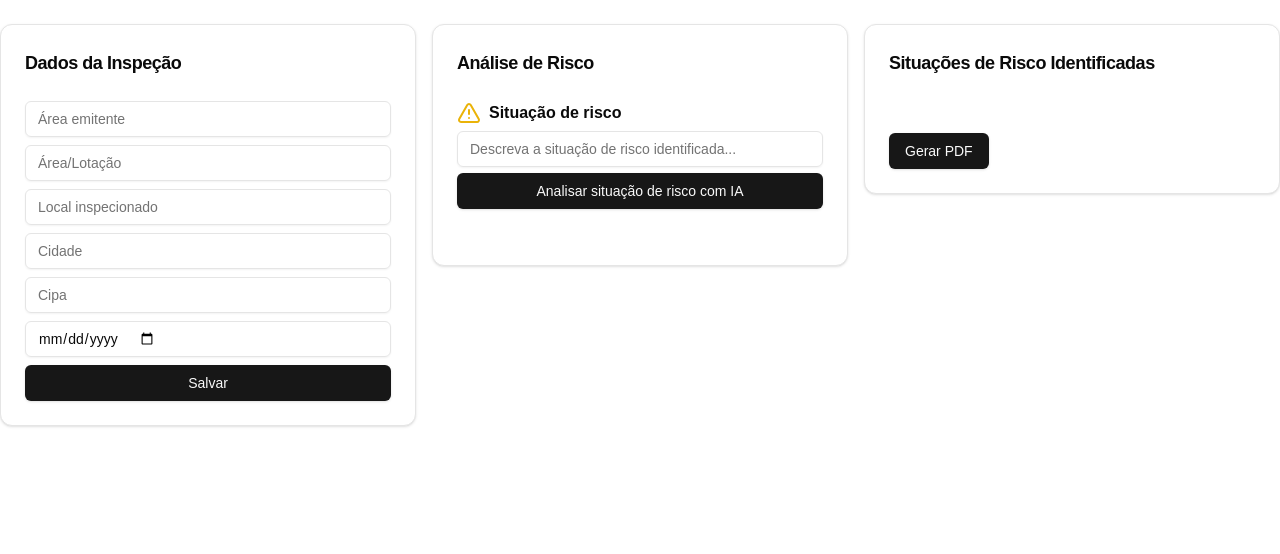
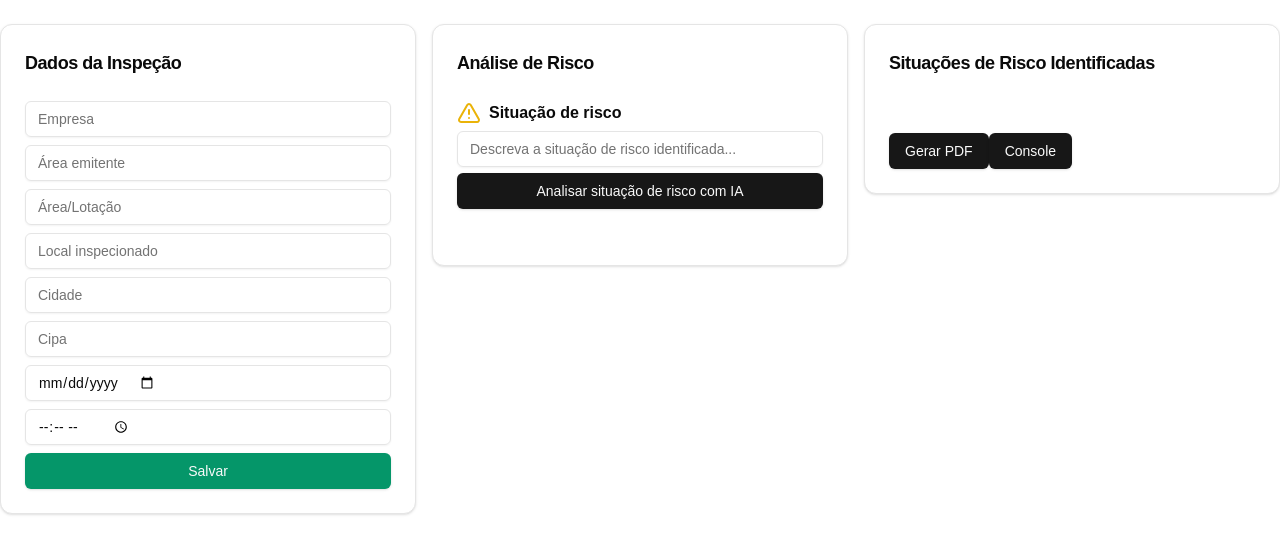
Before and after one commit to ricardoabicalhob/segurancanotrabalho, a Next.js app: page / in a window 1280 px wide. Shown: the top 554 px of the page. Built offline with nearby package versions, Linux system fonts and the light colour scheme.

Commit message:
update formulario informações

```diff
--- a/src/app/CardListRisk/_components/card-list-risk.tsx
+++ b/src/app/CardListRisk/_components/card-list-risk.tsx
@@ -9,12 +9,14 @@ import { Button } from "@/components/ui/button";
 import generatePdf from '@/lib/pdf-generate'
 import { ChevronDown } from "lucide-react";
 import Image from "next/image";
+import { inspectionInformations } from "@/lib/pdf-generate";
 
 export interface CardListRiskProps {
     listRisks :Array<RiskProps>
+    inspectionInformations :inspectionInformations
 }
 
-export default function CardListRisk({ listRisks } :CardListRiskProps){
+export default function CardListRisk({ listRisks , inspectionInformations} :CardListRiskProps){
 
     return(
         <Card className="mx-auto max-w-md">
@@ -23,7 +25,7 @@ export default function CardListRisk({ listRisks } :CardListRiskProps){
             </CardHeader>
             <Accordion type="single" collapsible className="w-full px-6 py-4">
                 {
-                    listRisks !== undefined
+                    listRisks
                     ?
                     listRisks.map((item, index)=>(
                         <AccordionItem key={index} value={index.toString()} className="my-6">
@@ -36,7 +38,8 @@ export default function CardListRisk({ listRisks } :CardListRiskProps){
                                 <div className="flex gap-2 justify-center">
                                 {
                                     item.images.map((image, index) => (
-                                        <Image key={index} alt="" className="w-[150px] h-[80px] mt-1 mb-1" src={image} />
+                                        // <image key={index} className="w-[150px] h-[80px] mt-1 mb-1" src={image}/>
+                                        <Image key={index} alt="" className="w-[150px] h-[90px] mt-1 mb-1" src={image} width={150} height={90}/>
                                     ))
                                 }
                                 </div>
@@ -62,7 +65,8 @@ export default function CardListRisk({ listRisks } :CardListRiskProps){
                 }
             </Accordion>
             <CardFooter>
-                <Button onClick={()=>generatePdf(listRisks)}>Gerar PDF</Button>
+                <Button onClick={()=> generatePdf(listRisks, inspectionInformations)} >Gerar PDF</Button>
+                <Button onClick={()=>console.log(inspectionInformations)}>Console</Button>
             </CardFooter>
         </Card>
     )
--- a/src/app/InspectionInformationForm/_components/inspection-information-form.tsx
+++ b/src/app/InspectionInformationForm/_components/inspection-information-form.tsx
@@ -6,9 +6,11 @@ import { Card, CardContent, CardHeader, CardTitle } from "@/components/ui/card";
 import { Input } from "@/components/ui/input";
 import { useForm } from 'react-hook-form';
 import { Button } from '@/components/ui/button';
+import { inspectionInformations } from '@/lib/pdf-generate';
+import { useState } from 'react';
 
-const formInspectionInformationSchema = z.object({
-    areaEmitente: z.string().min(2, {
+export const formInspectionInformationSchema = z.object({
+    empresa: z.string().min(2, {
         message: ''
     }),
     areaLotacao: z.string().min(2, {
@@ -17,24 +19,39 @@ const formInspectionInformationSchema = z.object({
     localInspecionado: z.string().min(2, {
         message: ''
     }),
+    areaEmitente: z.string().min(2, {
+        message: ''
+    }),
     cidade: z.string().min(2, {
         message: ''
     }),
     cipa: z.string().min(2, {
         message: ''
     }),
-    data: z.coerce.date()
+    data: z.coerce.date(),
+    hora: z.string()
 })
 
-export default function InspectionInformationForm() {
+interface InspectionInformationFormProps {
+    onAddInspectionInformations :(inspectionInformations :inspectionInformations)=> void
+}
+
+export default function InspectionInformationForm({ onAddInspectionInformations } :InspectionInformationFormProps) {
+
+    const [ isSaved, setIsSaved ] = useState(false)
 
     const { register, handleSubmit } = useForm({
         resolver: zodResolver(formInspectionInformationSchema)
     })
 
-    function handleInspectionInformation(data :object) {//@ts-expect-error não é considerado erro
-        console.log(data) //@ts-expect-error não é considerado erro
-    }//@ts-expect-error não é considerado erro
+    function handleSaveInspectionInformation(data :object) {
+        if(data) {
+            onAddInspectionInformations(data as inspectionInformations)
+            setIsSaved(!isSaved)
+        }else{
+            console.log('Algo deu errado! Por favor tente novamente.')
+        }
+    }
 
     return(
 
@@ -43,78 +60,30 @@ export default function InspectionInformationForm() {
                 <CardTitle className='text-lg'>Dados da Inspeção</CardTitle>
             </CardHeader>
             <CardContent>
-                <form onSubmit={handleSubmit(handleInspectionInformation)} className='grid gap-2'>
-                    <Input placeholder='Área emitente' {...register('areaEmitente')} />
-                    <Input placeholder='Área/Lotação' {...register('areaLotacao')} />
-                    <Input placeholder='Local inspecionado' {...register('localInspecionado')} />
-                    <Input placeholder='Cidade' {...register('cidade')} />
-                    <Input placeholder='Cipa' {...register('cipa')} />
-                    <Input type='date' {...register('data')} />
+                <form onSubmit={handleSubmit(handleSaveInspectionInformation)} className='grid gap-2'>
+                    <Input disabled={isSaved} placeholder='Empresa' {...register('empresa')} />
+                    <Input disabled={isSaved} placeholder='Área emitente' {...register('areaEmitente')} />
+                    <Input disabled={isSaved} placeholder='Área/Lotação' {...register('areaLotacao')} />
+                    <Input disabled={isSaved} placeholder='Local inspecionado' {...register('localInspecionado')} />
+                    <Input disabled={isSaved} placeholder='Cidade' {...register('cidade')} />
+                    <Input disabled={isSaved} placeholder='Cipa' {...register('cipa')} />
+                    <Input disabled={isSaved} type='date' {...register('data')} />
+                    <Input disabled={isSaved} type='time' {...register('hora')} />
 
-                    <Button type='submit'>
-                        Salvar
-                    </Button>
+                    {
+                        isSaved && <Button onClick={()=> setIsSaved(!isSaved)} className="bg-yellow-500 hover:bg-yellow-300">
+                                        Alterar
+                                    </Button>
+                    }
+                    {
+                        !isSaved && <Button type='submit' formAction={()=> {handleSaveInspectionInformation}} className="bg-emerald-600 hover:bg-emerald-400">
+                                        Salvar
+                                    </Button>
+                    }
+
                 </form>
             </CardContent>
         </Card>
 
-
-        // <Card className="mx-auto max-w-lg">
-        //     <CardHeader>
-        //         <CardTitle>Informações da inspeção</CardTitle>
-        //     </CardHeader>
-        //     <CardContent>
-        //         <form className="grid-w-full grid-flow-row">
-        //             <div className="grid-w-full items-center gap-1.5">
-        //                 <Label htmlFor="emitente">Área emitente</Label>
-        //                 <Input id="emitente" type="text"/>
-        //             </div>
-        //             <div className="grid-w-full items-center gap-1.5">
-        //                 <Label htmlFor="area">Área/Lotação</Label>
-        //                 <Input id="area" type="text" />
-        //             </div>
-        //             <div className="grid-w-full items-center gap-1.5">
-        //                 <Label htmlFor="local">Local inspecionado</Label>
-        //                 <Input id="local" type="text" />
-        //             </div>
-
-        //             <div className="grid-w-full items-center gap-1.5">
-        //                 <Label htmlFor="cidade">Cidade</Label>
-        //                 <Input id="cidade" type="text" />
-        //             </div>
-        //             <div className="grid-w-full items-center gap-1.5">
-        //                 <Label htmlFor="cipa">Cipa</Label>
-        //                 <Input id="cipa" type="text" />
-        //             </div>
-        //             <div className="grid-w-full items-center gap-1.5">
-        //                 <Label htmlFor="data">Data</Label>
-        //                 <Input id="data" type="date" />
-        //             </div>
-        //             <div className="grid-w-full items-center gap-1.5">
-        //                 <Label htmlFor="hora">Hora</Label>
-        //                 <Input id="hora" type="time" />
-        //             </div>
-        //             <Card className="mt-2 w-auto">
-        //                 <CardContent className="p-3">
-        //                     <RadioGroup defaultValue="instalacao">
-        //                         <div className="flex items-center space-x-2">
-        //                             <RadioGroupItem value="obra-prestadora" id="r1" />
-        //                             <Label htmlFor="r1">Obra/Prestadora de serviços</Label>
-        //                         </div>
-        //                         <div className="flex items-center space-x-2">
-        //                             <RadioGroupItem value="equipe" id="r2" />
-        //                             <Label htmlFor="r2">Equipe Sanepar</Label>
-        //                         </div>
-        //                         <div className="flex items-center space-x-2">
-        //                             <RadioGroupItem value="instalacao" id="r3" />
-        //                             <Label htmlFor="r3">Instalação Sanepar</Label>
-        //                         </div>
-        //                     </RadioGroup>
-        //                 </CardContent>
-        //             </Card>
-        //         </form>
-        //     </CardContent>
-        // </Card>
-
     )
 }
--- a/src/app/page.tsx
+++ b/src/app/page.tsx
@@ -4,12 +4,14 @@ import CardRiskAnalysisAI, { RiskProps } from "./CardRiskAnalysisAI/_components/
 import InspectionInformationForm from "./InspectionInformationForm/_components/inspection-information-form";
 import CardListRisk from "./CardListRisk/_components/card-list-risk";
 import { useState } from "react";
+import { inspectionInformations } from "@/lib/pdf-generate";
 
 type ListRisks = Array<RiskProps>
 
 export default function Home() {
 
     const [ listRisks, setListRisks ] = useState<ListRisks>([])
+    const [ inspectionInformations, setInspectionInformations ] = useState<inspectionInformations>()
 
     function handleSaveRisk(risk :RiskProps) {
         const newListRisks = [...listRisks]
@@ -18,10 +20,14 @@ export default function Home() {
         setListRisks(newListRisks)
     }
 
+    function handleAddInspectionInformations(inspectionInformations :inspectionInformations) {
+        setInspectionInformations(inspectionInformations)
+    }
+
     return(
         <main className="grid grid-cols-1 sm:grid-cols-2 lg:grid-cols-3 gap-4 my-6">
             <section>
-                <InspectionInformationForm />
+                <InspectionInformationForm onAddInspectionInformations={handleAddInspectionInformations}/>
             </section>
 
             <section>
@@ -29,7 +35,7 @@ export default function Home() {
             </section>
 
             <section>
-                <CardListRisk listRisks={listRisks}/>
+                <CardListRisk listRisks={listRisks} inspectionInformations={inspectionInformations as inspectionInformations}/>
             </section>
         </main>
    )
```
Also changed, not shown: src/lib/pdf-generate.tsx (+15 -4 lines).
